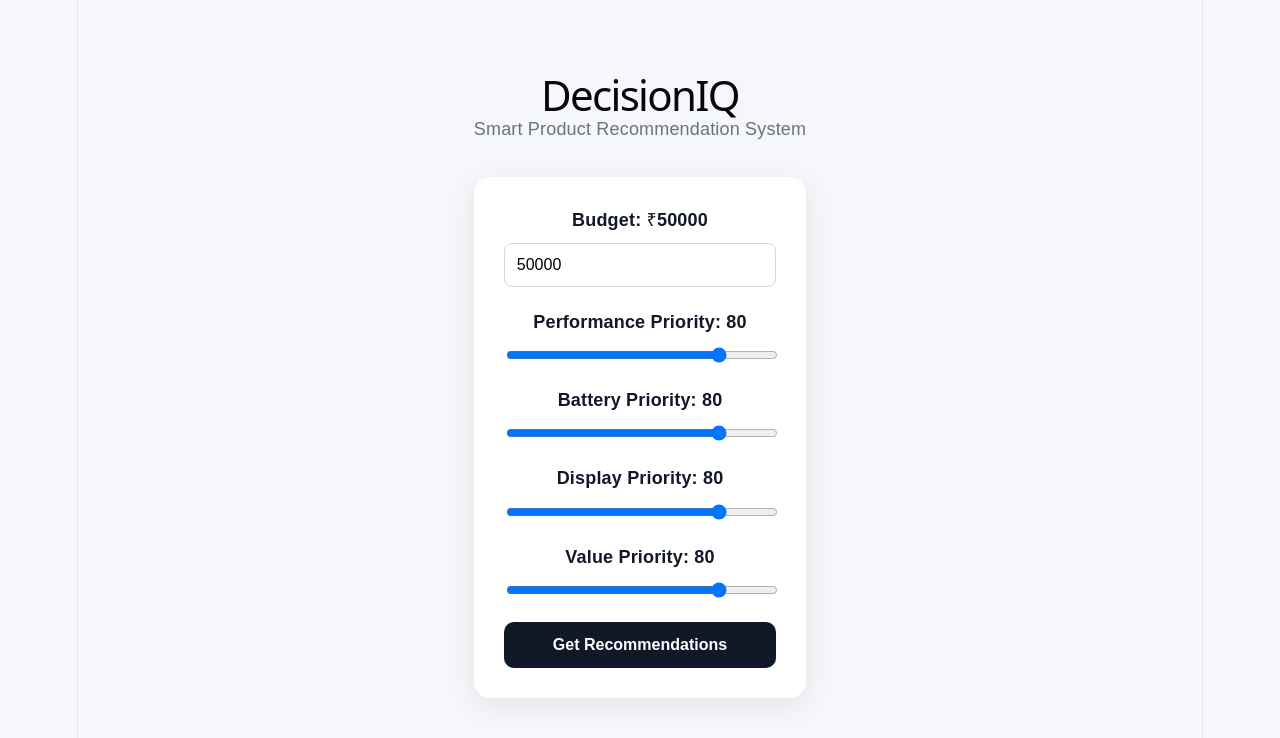
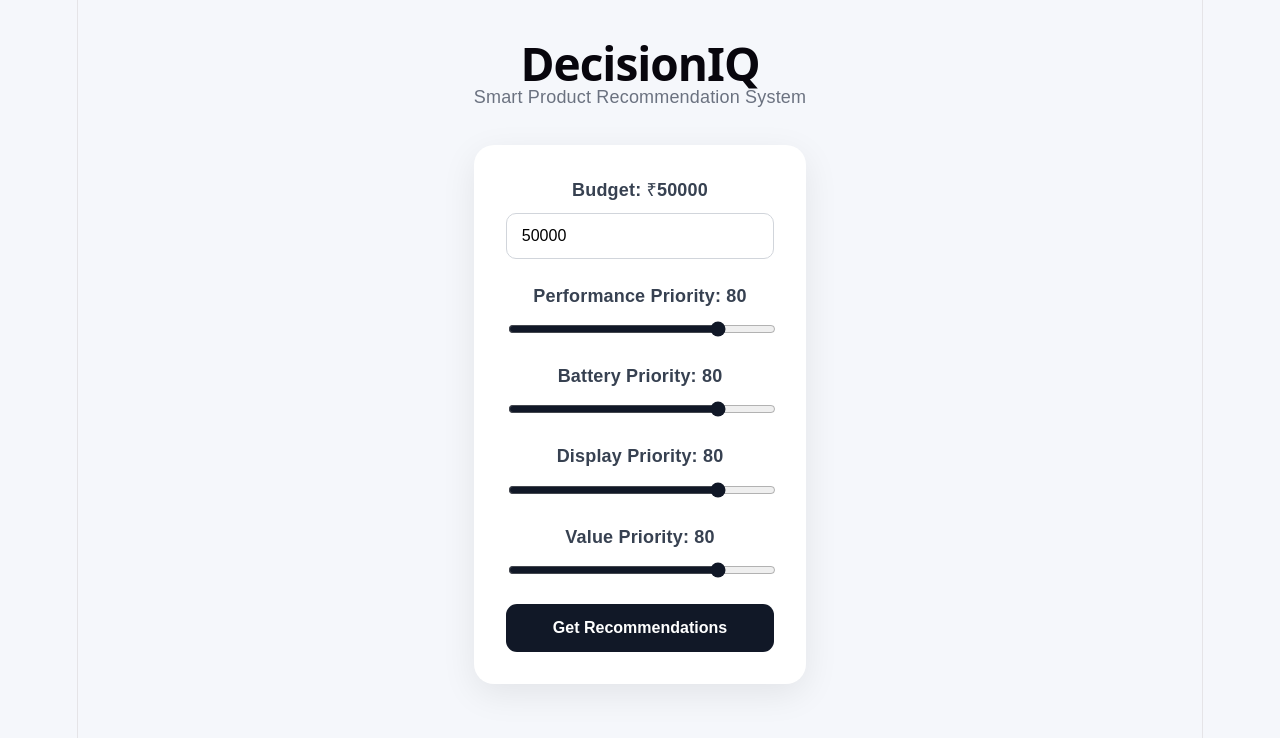
Before and after one commit to Vanshikasharma2005/DecisionIQ, a React (Vite) app in the folder Frontend/: page / in a window 1280 px wide. Shown: the top 738 px of the page. Built offline with nearby package versions, Linux system fonts and the light colour scheme.

Commit message:
Improve phase 2 recommendation UI

```diff
--- a/Frontend/src/App.css
+++ b/Frontend/src/App.css
@@ -11,100 +11,167 @@ body {
 
 .app {
   min-height: 100vh;
-  padding: 50px 20px;
-  max-width: 1000px;
+  padding: 50px 24px;
+  max-width: 1200px;
   margin: 0 auto;
 }
 
 .app > h1 {
-  margin-bottom: 8px;
-  font-size: 42px;
+  margin: 0;
+  font-size: 46px;
+  font-weight: 800;
+  letter-spacing: -1px;
 }
 
 .app > p {
+  margin: 8px 0 35px;
   color: #6b7280;
-  margin-bottom: 35px;
+  font-size: 18px;
 }
 
+/* Requirements */
+
 .form {
-  background: white;
-  padding: 30px;
-  border-radius: 16px;
-  box-shadow: 0 8px 30px rgba(0, 0, 0, 0.08);
+  background: #ffffff;
+  padding: 32px;
+  border-radius: 20px;
+  box-shadow: 0 10px 35px rgba(0, 0, 0, 0.08);
   display: grid;
-  gap: 22px;
+  gap: 24px;
 }
 
 .form label {
   display: grid;
   gap: 10px;
-  font-weight: 600;
+  font-weight: 700;
+  color: #374151;
 }
 
 .form input[type="number"] {
-  padding: 12px;
+  width: 100%;
+  padding: 13px 15px;
   border: 1px solid #d1d5db;
-  border-radius: 8px;
+  border-radius: 10px;
   font-size: 16px;
+  outline: none;
+}
+
+.form input[type="number"]:focus {
+  border-color: #111827;
 }
 
 .form input[type="range"] {
   width: 100%;
+  accent-color: #111827;
+  cursor: pointer;
 }
 
 .form button {
-  padding: 14px 20px;
+  padding: 15px 22px;
   border: none;
-  border-radius: 10px;
+  border-radius: 11px;
   background: #111827;
   color: white;
   font-size: 16px;
-  font-weight: 600;
+  font-weight: 700;
   cursor: pointer;
+  transition: 0.2s ease;
 }
 
 .form button:hover {
   background: #374151;
+  transform: translateY(-1px);
 }
 
 .form button:disabled {
   opacity: 0.6;
   cursor: not-allowed;
+  transform: none;
 }
 
+/* Error */
+
 .error {
-  margin-top: 20px;
-  padding: 15px;
+  margin-top: 24px;
+  padding: 15px 18px;
   background: #fee2e2;
   color: #b91c1c;
-  border-radius: 10px;
+  border-radius: 12px;
+  font-weight: 600;
 }
 
+/* Recommendations */
+
 .recommendations {
-  margin-top: 35px;
+  margin-top: 45px;
   display: grid;
-  gap: 20px;
+  grid-template-columns: repeat(2, minmax(0, 1fr));
+  gap: 22px;
 }
 
+/* Product cards */
+
 .product-card {
-  background: white;
-  padding: 25px;
-  border-radius: 16px;
-  box-shadow: 0 8px 30px rgba(0, 0, 0, 0.08);
+  background: #ffffff;
+  padding: 26px;
+  border-radius: 18px;
+  border: 1px solid #e5e7eb;
+  box-shadow: 0 8px 28px rgba(0, 0, 0, 0.07);
+  transition:
+    transform 0.2s ease,
+    box-shadow 0.2s ease;
+}
+
+.product-card:hover {
+  transform: translateY(-4px);
+  box-shadow: 0 14px 35px rgba(0, 0, 0, 0.11);
 }
 
 .product-card h2 {
-  margin-top: 0;
+  margin: 0 0 18px;
+  font-size: 25px;
 }
 
 .product-card h3 {
-  margin-bottom: 10px;
+  margin: 24px 0 12px;
+  font-size: 17px;
+}
+
+.product-card p {
+  margin: 9px 0;
+  color: #4b5563;
+}
+
+.product-card strong {
+  color: #111827;
 }
 
 .product-card ul {
   padding-left: 20px;
+  margin-bottom: 0;
 }
 
 .product-card li {
   margin-bottom: 8px;
+  color: #4b5563;
 }
+
+/* Mobile */
+
+@media (max-width: 768px) {
+  .app {
+    padding: 30px 16px;
+  }
+
+  .app > h1 {
+    font-size: 36px;
+  }
+
+  .form {
+    padding: 22px;
+  }
+
+  .recommendations {
+    grid-template-columns: 1fr;
+  }
+}
```
